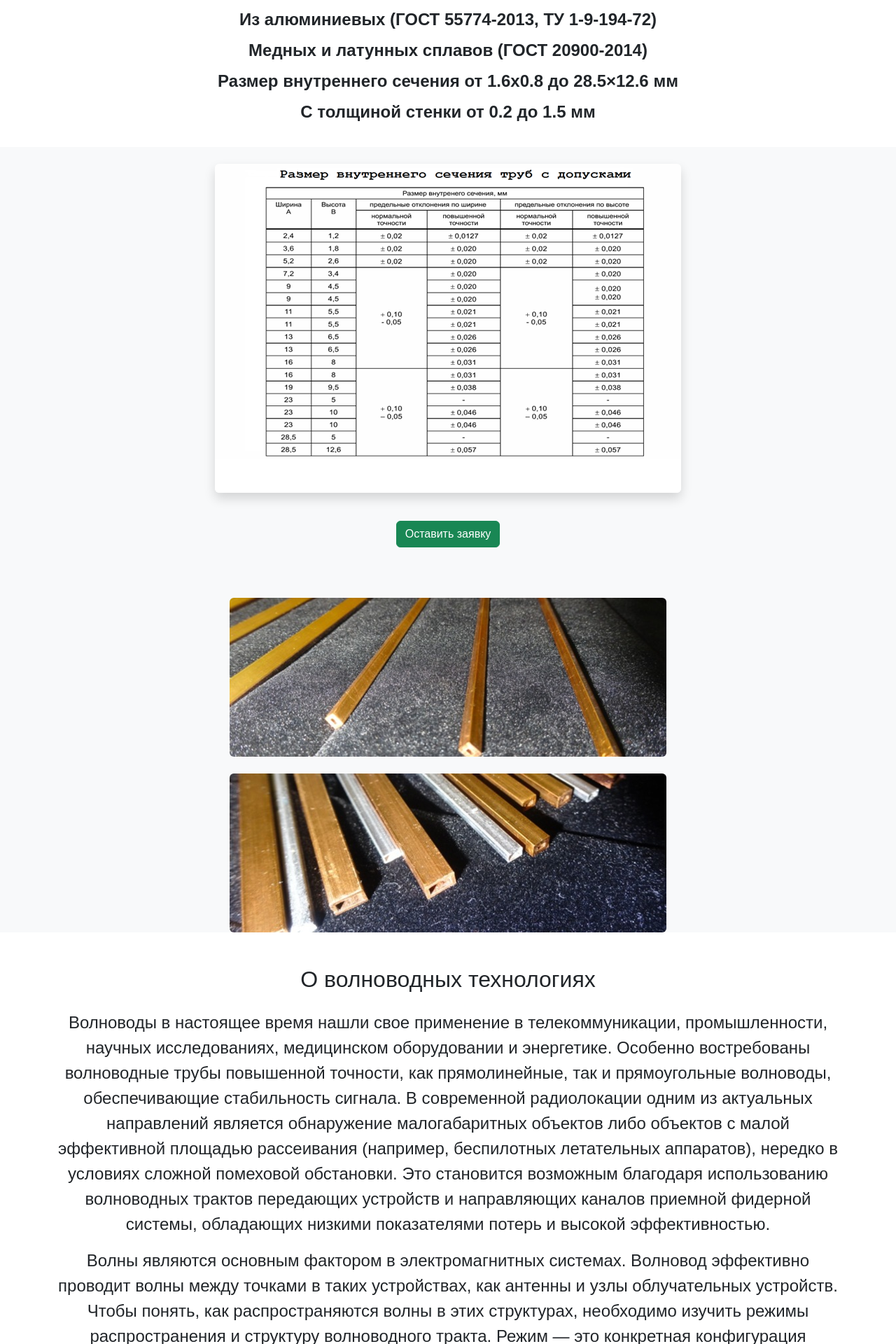
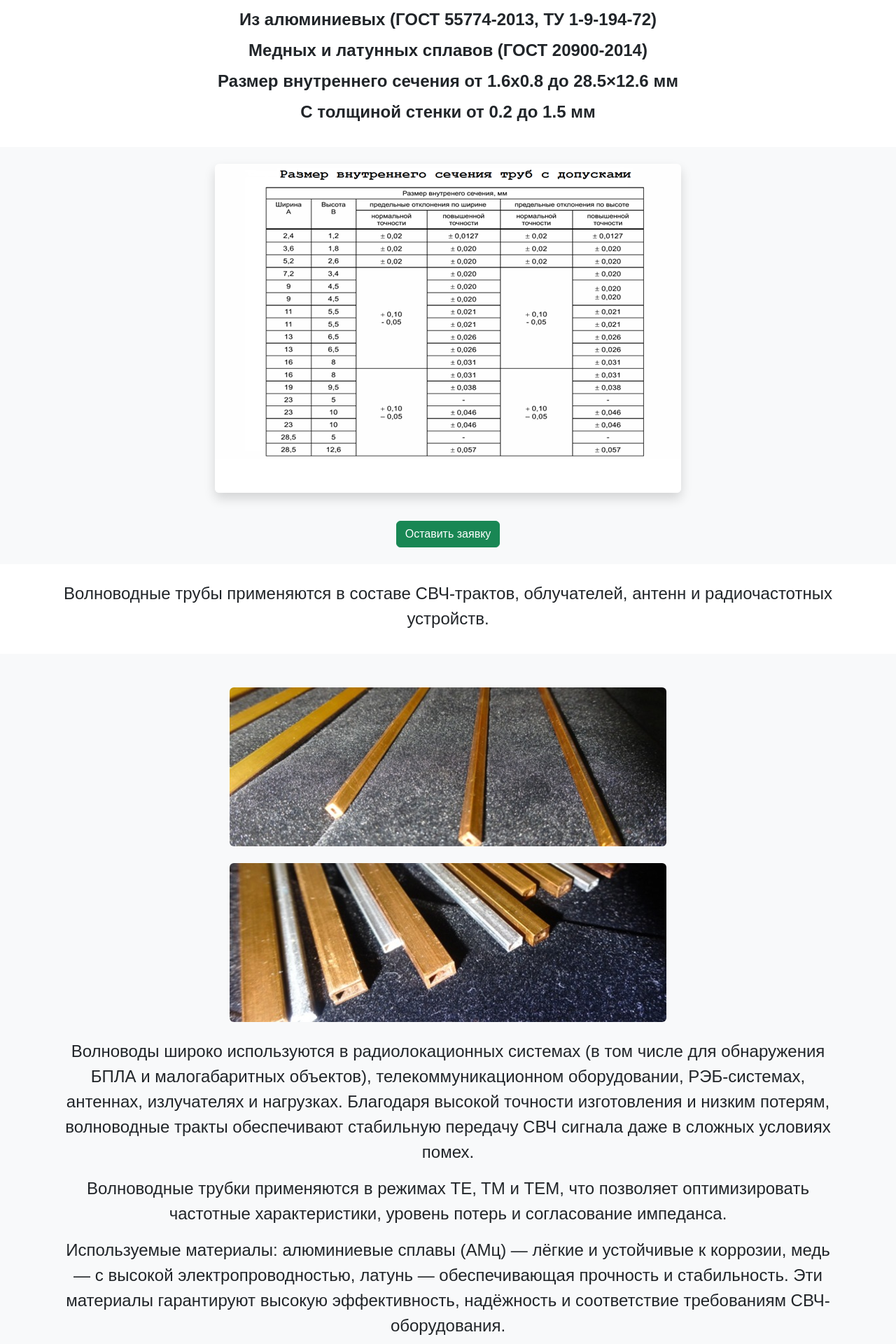
Before and after one commit to GloriusL/amplitudawave, a Flask app: page / in a window 1280 px wide. Shown: the part 1600-3520 px from the top of the page at 70% size. Run offline with Flask 3, Linux system fonts and the light colour scheme.

Commit message:
Обновил html

```diff
--- a/templates/alyuminii.html
+++ b/templates/alyuminii.html
@@ -22,7 +22,7 @@
 
 <p>Мы предлагаем волноводные трубы из алюминия и алюминиевых сплавов, изготовленные в строгом соответствии с ГОСТ Р 55774 2013 и ТУ 1 9 194 72.</p>
 
-<h3>Преимущества волноводных труб из алюминиевых сплавов</h3>
+<h2>Преимущества волноводных труб из алюминиевых сплавов</h2>
 <ul>
   <li>Лёгкость и прочность: алюминиевые сплавы обеспечивают малый вес при высокой механической устойчивости.</li>
   <li>Низкое затухание сигнала: точные размеры и идеальная геометрия способствуют эффективной передаче СВЧ волн.</li>
@@ -30,7 +30,7 @@
   <li>Производство по ГОСТ и ТУ: гарантируем соответствие всем требованиям стандартов.</li>
 </ul>
 
-<h3>Характеристики и размеры</h3>
+<h2>Характеристики и размеры</h2>
 <p>Мы поставляем прямоугольные (ПР) трубы для волноводов:</p>
 <ul>
   <li>Материалы: АД0, АД31 (по ГОСТ 4784).</li>
@@ -40,7 +40,7 @@
   <li>Состояние: нагартованные (Н).</li>
 </ul>
 
-<h3>Применение волноводных труб</h3>
+<h2>Применение волноводных труб</h2>
 <ul>
   <li>Передача СВЧ-сигналов в радиотехнических системах.</li>
   <li>Создание волноводов для телекоммуникационного оборудования.</li>
--- a/templates/index.html
+++ b/templates/index.html
@@ -3,7 +3,7 @@
 <head>
   <meta charset="UTF-8" />
   <meta name="viewport" content="width=device-width, initial-scale=1.0" />
-  <meta name="description" content="Волноводные трубы повышенной точности от производителя. Изготовление по ГОСТ 20900-2014, медь, латунь, алюминиевые сплавы, труба волноводная. Купить волноводы с гарантией качества и доставкой по России.">
+  <meta name="description" content="Волноводные трубы повышенной точности от производителя. Изготовление по ГОСТ 20900-2014, медь, латунь, алюминиевые сплавы, труба волноводная. Купить волноводные трубы с гарантией качества и доставкой по России.">
   <meta name="keywords" content="Волноводные трубы повышенной точности, Волновод, Направляющий канал, Труба волноводная, Прямоугольный волновод, Алюминиевые волноводные трубы, Прямолинейный волновод, Трубка волноводная, Медные волноводные трубы, Волновод АМц, Волновод WR 51, Волновод прямой, Нагрузка волноводная, СВЧ сигнал, Излучатель, ГОСТ 20900-2014, WR, Радиочастота, Волноводный тракт">
   <meta name="author" content="АМПЛИТУДА ВОЛН">
   <link rel="icon" href="{{ url_for('static', filename='favicon.ico') }}" type="image/x-icon">
@@ -123,7 +123,7 @@
 <!-- 🔹 Производство -->
 <section class="py-5">
   <div class="container">
-    <h2 class="text-center mb-4 animate__animated animate__fadeInUp">О нашем производстве</h2>
+    <h2 class="text-center mb-4 animate__animated animate__fadeInUp">Волноводные трубы на нашем производстве</h2>
     <p class="text-center mb-4 description-text">
       Наше производство — это сочетание передовых технологий, опытных специалистов и приверженности традициям. Мы стремимся к совершенству в каждом этапе работы.
     </p>
@@ -154,6 +154,7 @@
   </div>
 </section>
 
+
 <!-- 🔹 Таблица + Кнопка -->
 <section class="py-4 text-center bg-light">
   <div class="container">
@@ -161,6 +162,15 @@
     <div class="text-center">
       <button id="showFormBtn" class="btn btn-success mt-3">Оставить заявку</button>
     </div>
+  </div>
+</section>
+
+<!-- 🔹 Применение волноводов -->
+<section class="py-4 text-center">
+  <div class="container">
+    <p class="description-text mb-2">
+      Волноводные трубы применяются в составе СВЧ-трактов, облучателей, антенн и радиочастотных устройств.
+    </p>
   </div>
 </section>
 
@@ -197,28 +207,26 @@
     <img src="{{ url_for('static', filename='img/production2.png') }}" class="img-fluid rounded zoom-img" alt="Производство 2" style="max-width: 70%;">
   </div>
 
-  <!-- 🔹 SEO текст -->
-<section class="py-5 bg-white">
+<!-- 🔹 Описание применения волноводов -->
+<section class="py-4 text-center">
   <div class="container">
-    <h2 class="text-center mb-4">О волноводных технологиях</h2>
-    <p class="description-text">
-      Волноводы в настоящее время нашли свое применение в телекоммуникации, промышленности, научных исследованиях, медицинском оборудовании и энергетике. Особенно востребованы волноводные трубы повышенной точности, как прямолинейные, так и прямоугольные волноводы, обеспечивающие стабильность сигнала. В современной радиолокации одним из актуальных направлений является обнаружение малогабаритных объектов либо объектов с малой эффективной площадью рассеивания (например, беспилотных летательных аппаратов), нередко в условиях сложной помеховой обстановки. Это становится возможным благодаря использованию волноводных трактов передающих устройств и направляющих каналов приемной фидерной системы, обладающих низкими показателями потерь и высокой эффективностью.
+    <p class="description-text mb-3">
+      Волноводы широко используются в радиолокационных системах (в том числе для обнаружения БПЛА и малогабаритных объектов), телекоммуникационном оборудовании, РЭБ-системах, антеннах, излучателях и нагрузках. Благодаря высокой точности изготовления и низким потерям, волноводные тракты обеспечивают стабильную передачу СВЧ сигнала даже в сложных условиях помех.
     </p>
+    <p class="description-text mb-3">
+      Волноводные трубки применяются в режимах TE, TM и TEM, что позволяет оптимизировать частотные характеристики, уровень потерь и согласование импеданса.
+    </p>
+    <p class="description-text mb-3">
+      Используемые материалы: алюминиевые сплавы (АМц) — лёгкие и устойчивые к коррозии, медь — с высокой электропроводностью, латунь — обеспечивающая прочность и стабильность. Эти материалы гарантируют высокую эффективность, надёжность и соответствие требованиям СВЧ-оборудования.
+    </p>
+  </div>
+</section>
 
-    <p class="description-text">
-      Волны являются основным фактором в электромагнитных системах. Волновод эффективно проводит волны между точками в таких устройствах, как антенны и узлы облучательных устройств. Чтобы понять, как распространяются волны в этих структурах, необходимо изучить режимы распространения и структуру волноводного тракта. Режим — это конкретная конфигурация электрических и магнитных полей, поддерживающая стабильный шаблон сигнала. Эта стабильность влияет на проектирование и оптимизацию высокочастотных систем.
-    </p>
-
-    <p class="description-text">
-      Волноводы часто выбираются для передачи СВЧ сигнала из-за своих преимуществ над коаксиальными линиями: минимальные потери, высокая направленность и экранирование от радиочастотной интерференции. Это особенно актуально при производстве труб волноводных с прямоугольным или круглым сечением, соответствующих стандартам ГОСТ 20900-2014 и ТУ 1-9-194-72. Такие волноводные трубки применяются в составе различных излучателей, антенн и систем РЭБ.
-    </p>
-
-    <p class="description-text">
-      Применение режимов TE, TM и TEM позволяет инженерам эффективно проектировать волноводы WR различных типоразмеров (например, волновод WR 51) с учетом требований к полосе пропускания и уровню потерь. Использование сплавов типа АМц в составе таких труб, как прокат волновода, позволяет добиться нужной механической прочности и проводимости. Эти материалы обеспечивают оптимальное сочетание электропроводности, долговечности и экономичности. Особенно популярны нагрузки волноводные и модули, использующие прямой волновод с контролем импеданса.
-    </p>
-
-    <p class="description-text">
-      Радиочастота и характеристики среды распространения, такие как проницаемость, проводимость и диэлектрическая проницаемость, существенно влияют на параметры волновода: скорость, ослабление и частотные характеристики. Например, трубка волноводная металлическая, изготовленная из меди или алюминия, позволяет эффективно передавать мощный сигнал без значительных потерь. В практических условиях, таких как радиолокационные системы, выбор материала и конструктивных параметров волновода напрямую определяет эффективность всей системы.
+<!-- 🔹 Ключевые термины и направления -->
+<section class="py-4 text-center">
+  <div class="container">
+    <p class="description-text mb-0" style="line-height: 1.6; max-width: 900px; margin: 0 auto;">
+      волноводные трубы повышенной и нормальной точности • волновод • направляющий канал • труба волноводная • прямоугольный волновод • круглый волновод • трубка волноводная • прокат волновода • волновод АМц • медная волноводная трубка • латунная волноводная труба • алюминиевая волноводная труба • волновод прямой • нагрузка волноводная • СВЧ сигнал • излучатель • радиочастота • волноводный тракт • ГОСТ 20900‑2014 • ТУ 1-9-194-72
     </p>
   </div>
 </section>
```
Also changed, not shown: templates/med_latun.html (+4 -4 lines).
